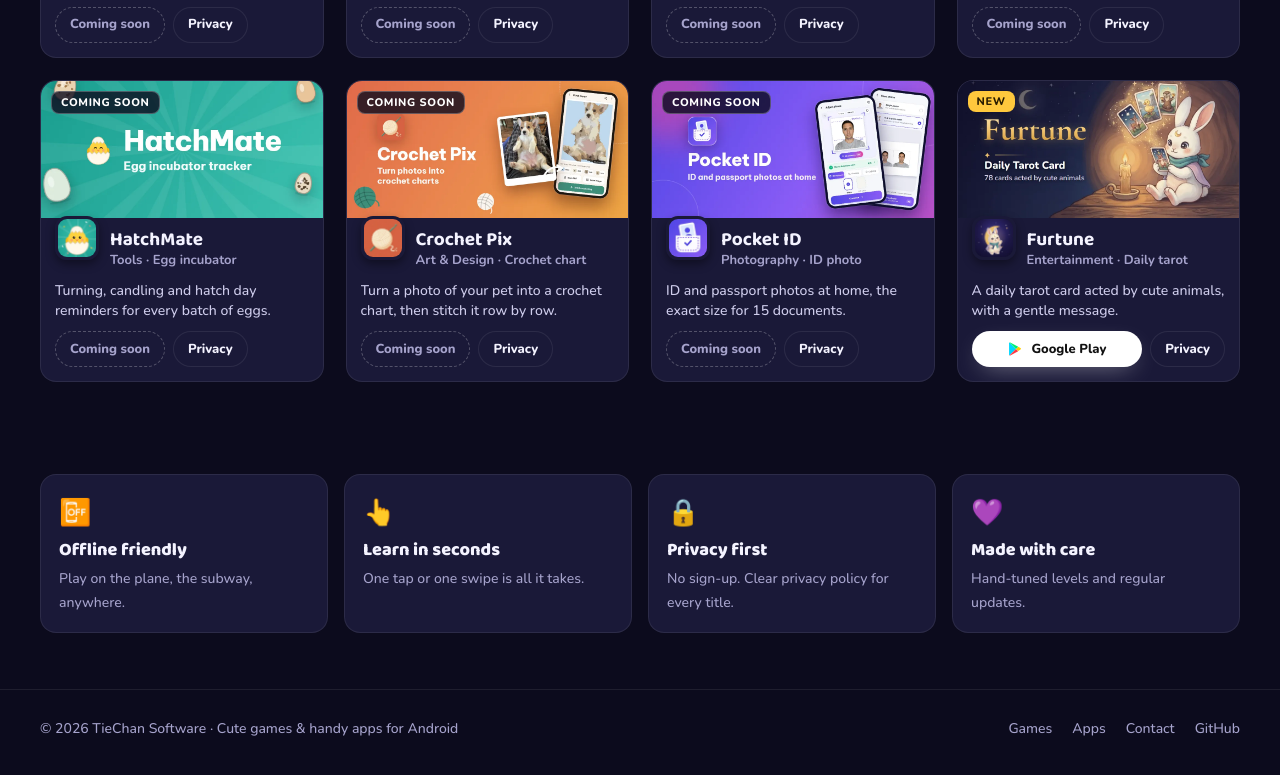
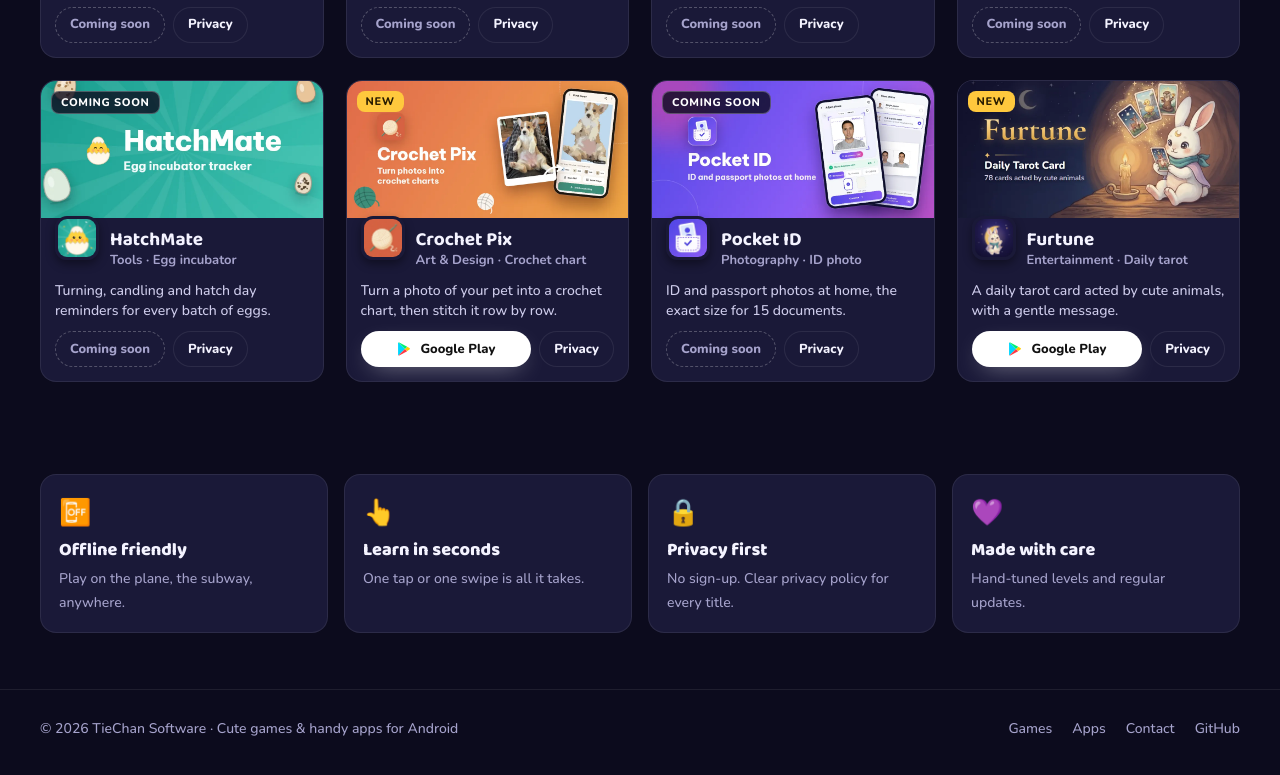
Before and after one commit to tienld235/tienld235.github.io, a plain HTML site: page index.html in a window 1280 px wide. Shown: the part 1917-2692 px from the top of the page. Drawn offline with nearby package versions, Linux system fonts and the light colour scheme.

Commit message:
Crochet Pix phát hành công khai: bật nút Google Play
Co-Authored-By: Claude Opus 5.5 <noreply@anthropic.com>

```diff
--- a/index.html
+++ b/index.html
@@ -481,7 +481,7 @@
       tagline: 'Turning, candling and hatch day reminders for every batch of eggs.',
       desc: 'Egg hatching tracker: incubation calendar, turning and candling reminders',
       points: ['Incubation data for 20 birds', 'Turning reminders 3 or 5 times a day', 'Candling guide with day-by-day pictures', 'Temperature log, cost and profit per batch'] },
-    { slug: 'crochet-pix', pkg: 'com.tien.crochetpix', kind: 'app', title: 'Crochet Pix', genre: 'Art & Design', tags: ['Crochet chart', 'Photo to pattern', 'Offline'], isNew: true,
+    { slug: 'crochet-pix', pkg: 'com.tien.crochetpix', kind: 'app', title: 'Crochet Pix', genre: 'Art & Design', tags: ['Crochet chart', 'Photo to pattern', 'Offline'], live: true, isNew: true,
       tagline: 'Turn a photo of your pet into a crochet chart, then stitch it row by row.',
       desc: 'Turn any photo into a crochet chart: AI removes the background, you pick the size and yarn colors, then save a PDF pattern and track every row as you crochet. Works offline.',
       points: ['Photo to C2C or tapestry chart in seconds', 'Up to 150 stitches wide and 30 yarn colors', 'PDF pattern with symbols and row-by-row steps', 'Row tracker that works offline'] },
```
